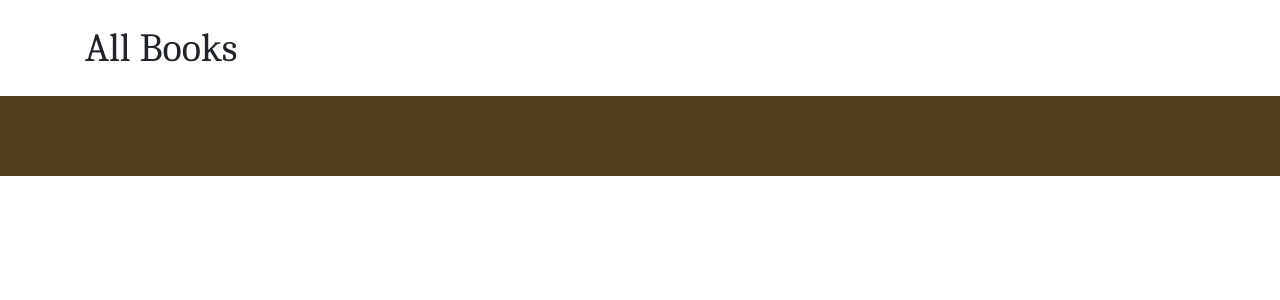
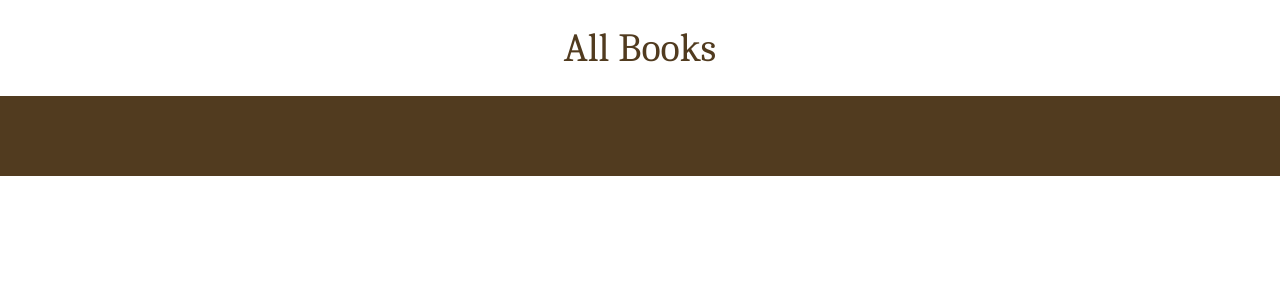
Before and after one commit to seakonn/milestone-three, a Flask app: page /allbooks in a window 1280 px wide. Shown: the part 62-362 px from the top of the page. Run offline with Flask 2, Linux system fonts and the light colour scheme; data that the repository does not hold is empty; some libraries are stand-ins or nearby versions.

Commit message:
Styling all books page

```diff
--- a/static/css/style.css
+++ b/static/css/style.css
@@ -42,6 +42,7 @@ body {
 }
 
 .card > a {
+
     max-width: 60%;
     margin-top: 1rem;
 }
@@ -50,6 +51,7 @@ body {
 
     align-items: center;
     background-color: #c8d96f;
+    border: 0.3rem solid #513b1f;
 }
 
 .jumbotron {
@@ -61,7 +63,7 @@ body {
 
 #welcome {
 
-    margin-bottom: 2rem;
+    margin-bottom: 3rem;
     color: #513b1f;
     font-weight: bolder;
 }
@@ -72,7 +74,7 @@ body {
     font-size: 1.5rem
 }
 
-.card-body > a {
+.card-title {
 
     color: #513b1f;
 }
@@ -86,3 +88,13 @@ body {
 
     border-color: transparent;
 }
+
+.card-title > a {
+
+    color: #513b1f;
+}
+
+#all-books {
+
+    color: #513b1f;
+}
--- a/templates/allbooks.html
+++ b/templates/allbooks.html
@@ -5,7 +5,7 @@
 <div class="container">
 
   <!-- Page Heading -->
-  <h1 class="my-4">All Books</h1>
+  <h1 id="all-books" class="my-4 text-center">All Books</h1>
 
   <div class="row">
 
@@ -19,10 +19,10 @@
         {% endif %}
         <a href= "{{ url_for("book", book_id=book['_id']) }}"><img class="card-img-top" src={{ source }} alt=""></a>
         <div class="card-body">
-          <h4 class="card-title">
+          <h4 class="card-title text-center">
             <a href="{{ url_for("book", book_id=book['_id']) }}">{{ book['title'] }}</a>
           </h4>
-          <p class="card-text"> {{ book['author'] }} </p>
+          <p class="card-text text-center"> {{ book['author'] }} </p>
         </div>
       </div>
     </div>
--- a/templates/index.html
+++ b/templates/index.html
@@ -10,7 +10,7 @@
 
       <a href= "{{ url_for("book", book_id=random_book['_id']) }}"><img src="{{ source }}" class="card-img-top" alt="Cover Image"></a>
       <div class="card-body">
-        <a href= "{{ url_for("book", book_id=random_book['_id']) }}"><h4 class="card-title">{{ random_book.title }}</h4></a>
+        <a href= "{{ url_for("book", book_id=random_book['_id']) }}"><h4 class="card-title text-center">{{ random_book.title }}</h4></a>
         <p class="card-text text-center"> {{ random_book.author }}</p>
 
       </div>
```
